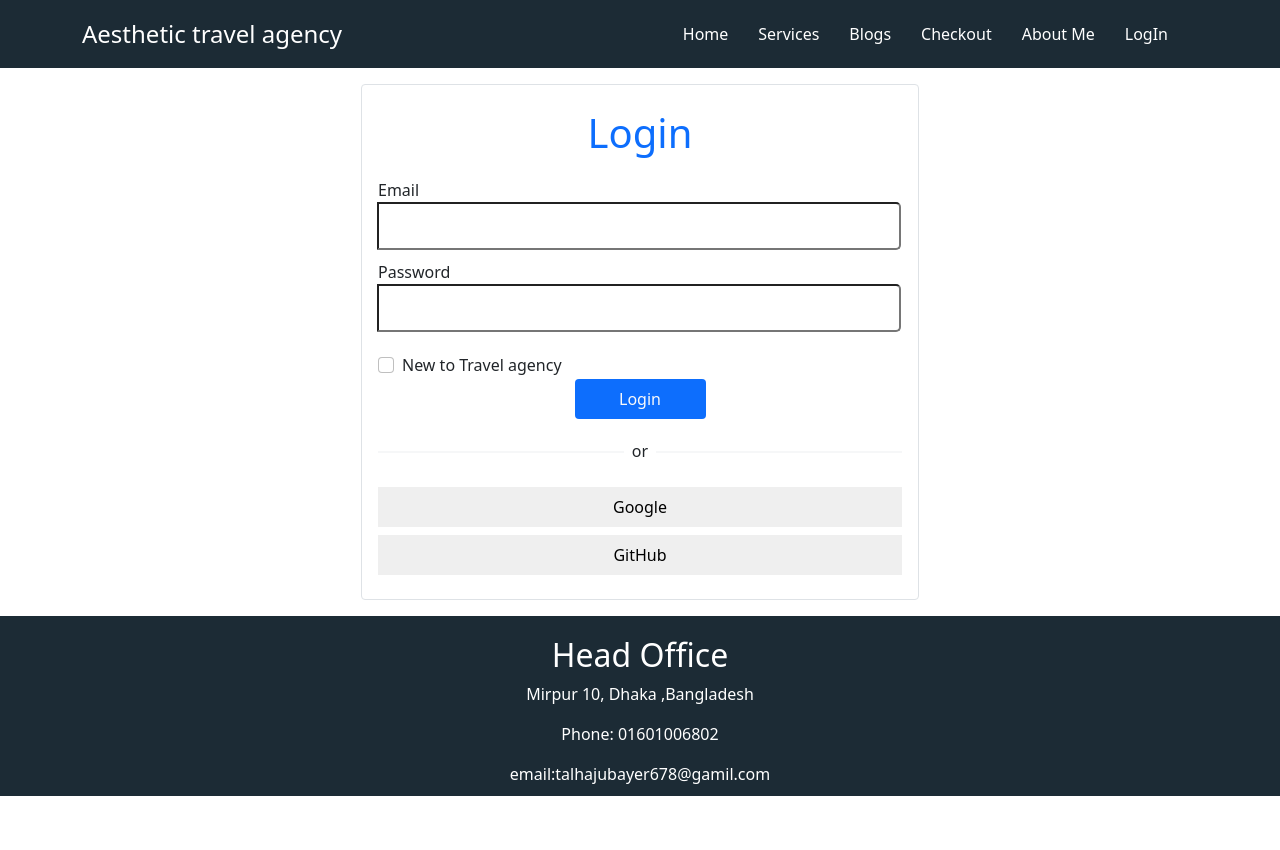
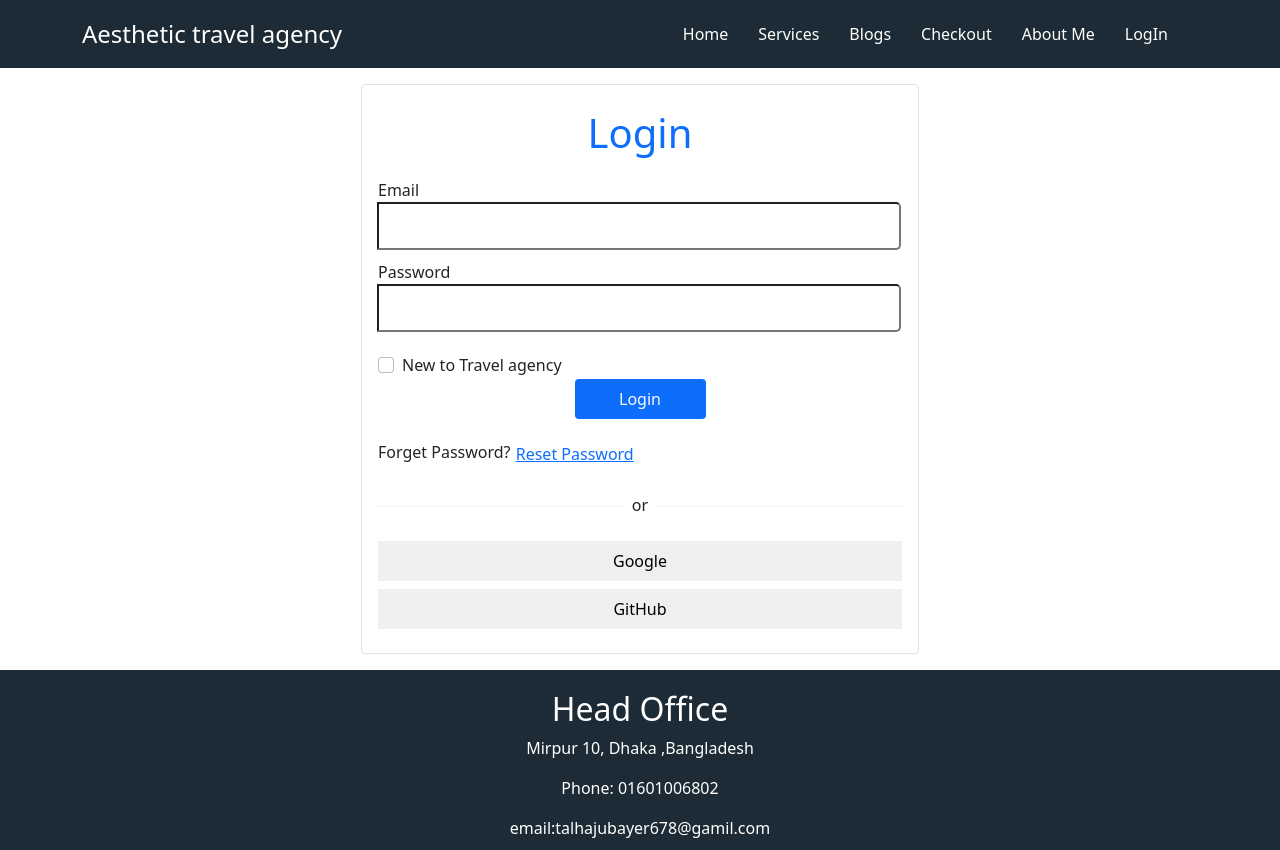
Before and after one commit to jubayer456/aesthetic-travel-agency, a React (Create React App) app: page /login in a window 1280 px wide. Before the commit the page ends 800 px from the top, so only its background shows below. Built offline with nearby package versions, Linux system fonts and the light colour scheme; no server answers.

Commit message:
add reset pass

```diff
--- a/package.json
+++ b/package.json
@@ -14,6 +14,7 @@
     "react-firebase-hooks": "^5.0.3",
     "react-router-dom": "^6.3.0",
     "react-scripts": "5.0.1",
+    "react-toastify": "^8.2.0",
     "web-vitals": "^2.1.4"
   },
   "scripts": {
--- a/src/components/Login/Login.js
+++ b/src/components/Login/Login.js
@@ -1,9 +1,10 @@
 import React, { useState } from 'react';
 import { useLocation, useNavigate } from 'react-router-dom';
-import { useSignInWithEmailAndPassword, useSignInWithGithub, useSignInWithGoogle } from 'react-firebase-hooks/auth';
+import { useSendPasswordResetEmail, useSignInWithEmailAndPassword, useSignInWithGithub, useSignInWithGoogle } from 'react-firebase-hooks/auth';
 import './Login.css';
 import auth from '../../init.firebase';
-
+import { ToastContainer, toast } from 'react-toastify';
+import 'react-toastify/dist/ReactToastify.css';
 
 const Login = () => {
     const [email, setEmail] = useState('');
@@ -11,6 +12,7 @@ const Login = () => {
     const [check, setCheck] = useState(false);
     const navigate = useNavigate();
     const location = useLocation();
+    const [sendPasswordResetEmail] = useSendPasswordResetEmail(auth);
     const [signInWithEmailAndPassword,
         user,
         error] = useSignInWithEmailAndPassword(auth);
@@ -24,16 +26,23 @@ const Login = () => {
     if (user) {
         navigate(from, { replace: true });
     }
-    let errorElement;
-    if (error) {
-        errorElement = <p className='text-denger'>Error: {error?.message}</p>
-    }
+    console.log(error);
     const handelSubmit = e => {
         e.preventDefault();
         signInWithEmailAndPassword(email, password);
     }
     const [signInWithGoogle] = useSignInWithGoogle(auth);
     const [signInWithGithub] = useSignInWithGithub(auth);
+
+    const resetPassword = async () => {
+        if (email) {
+            await sendPasswordResetEmail(email);
+            toast('Sent email');
+        }
+        else {
+            toast('please enter your email address');
+        }
+    }
     return (
         <div className="container">
             <div className='w-50 mx-auto my-3 p-3 border rounded '>
@@ -59,7 +68,7 @@ const Login = () => {
                     </div>
                     <input className='bg-primary text-light border-0 rounded w-25 mx-auto d-block p-2 mb-3' type="submit" value="Login" />
                 </form>
-                {errorElement}
+                <p>Forget Password? <button className='btn btn-link text-primary ps-0 ' onClick={resetPassword}>Reset Password</button> </p>
                 <div className='d-flex'>
                     <hr className='w-100 h-25 bg-primary border ' />
                     <p className='px-2 mt-1'>or</p>
@@ -67,6 +76,7 @@ const Login = () => {
                 </div>
                 <button onClick={() => signInWithGoogle()} className='d-block w-100 my-2 border-0 p-2'>Google</button>
                 <button onClick={() => signInWithGithub()} className='d-block w-100 my-2 border-0 p-2'>GitHub</button>
+                <ToastContainer />
             </div>
 
         </div >
--- a/src/components/ServiceDetail/ServiceDetail.js
+++ b/src/components/ServiceDetail/ServiceDetail.js
@@ -2,10 +2,11 @@ import React, { useEffect, useState } from 'react';
 import { Link, useParams } from 'react-router-dom';
 const ServiceDetail = () => {
     const { serviceId } = useParams();
+    console.log(serviceId);
     return (
         <div>
             <h2 className='text-center'>Welcome to detail: {serviceId}</h2>
-            <p>{serviceId.name}</p>
+            <p>{serviceId}</p>
             <div className='text-center'>
                 <Link to="/checkout">
                     <button className='btn btn-primary'>Proceed Checkout</button>
--- a/src/components/SignUp/SignUp.js
+++ b/src/components/SignUp/SignUp.js
@@ -25,14 +25,14 @@ const SignUp = () => {
     if (user) {
         navigate(from, { replace: true });
     }
-    const handelSubmit = e => {
+    const handelSubmit = async (e) => {
         e.preventDefault();
         if (password !== conPass) {
             setError('Your two passwoard did not match');
             console.log(error);
             return;
         }
-        createUserWithEmailAndPassword(email, password);
+        await createUserWithEmailAndPassword(email, password);
     }
     const [signInWithGoogle] = useSignInWithGoogle(auth);
     const [signInWithGithub] = useSignInWithGithub(auth);
```
Also changed, not shown: 1 other file (tests, documents, lock files or other folders).
